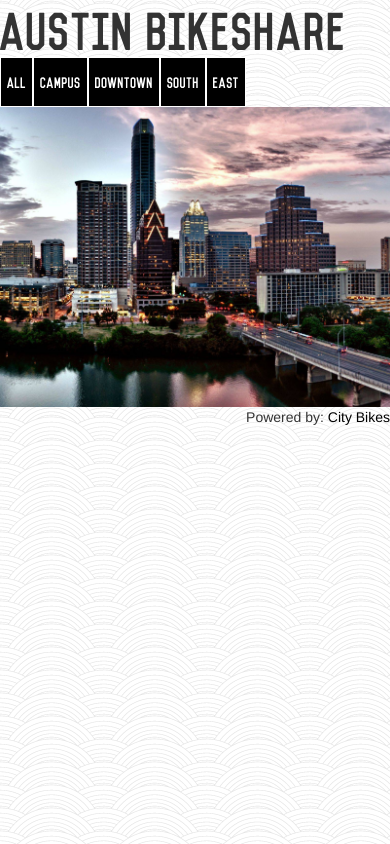
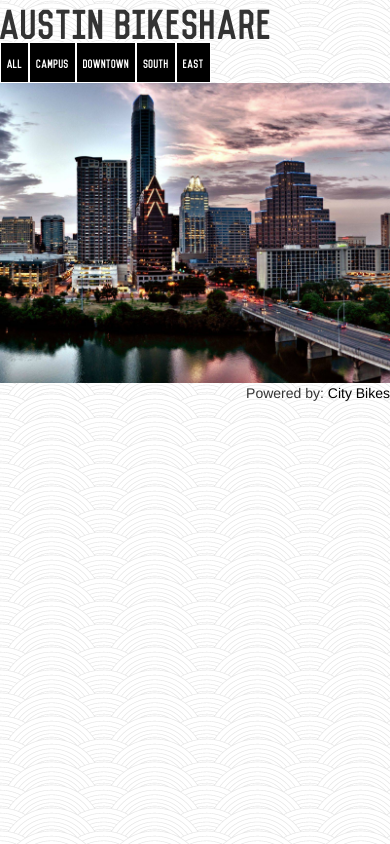
Before and after one commit to canaandavis/bikeShare, a plain HTML site: page index.html in a window 390 px wide. Drawn offline with nearby package versions, Linux system fonts and the light colour scheme.

Commit message:
Style updates

```diff
--- a/css/main.css
+++ b/css/main.css
@@ -48,6 +48,10 @@ body {
 	color: white;
 }
 
+.small_buttons_nav {
+	font-size: .8em;
+}
+
 button:focus {
 	outline: none;
 }
@@ -95,6 +99,10 @@ h1 {
 	font-family: 'lato', sans-serif;
 	margin: 0;
 	font-size: 2.1em;
+}
+
+#small_header {
+	font-size: 2.75em;
 }
 
 a {
--- a/index.html
+++ b/index.html
@@ -23,16 +23,30 @@
     <!-- <img src="loader.gif" id="loader"> -->
     <div class="container head_nav">
       <div class="row">
-        <div class="col-xs-12 col-sm-6 col-md-5 col-md-offset-2">
+        <div class="hidden-xs col-sm-6 col-md-5 col-md-offset-2">
           <h1>Austin Bikeshare</h1>
         </div>
-        <div class="col-xs-12 col-sm-5 col-md-5 links">
+
+        <div class="hidden-xs col-sm-5 col-md-5 links">
                 <button type="button" class="nav_button" value="all">      All</button><!--
              --><button type="button" class="nav_button" value="campus">   Campus</button><!--
              --><button type="button" class="nav_button" value="downtown"> Downtown</button><!--
              --><button type="button" class="nav_button" value="south">    South</button><!--
              --><button type="button" class="nav_button" value="east">    East</button>
         </div>
+
+        <div class="visible-xs col-xs-12">
+          <h1 id="small_header">Austin Bikeshare</h1>
+        </div>
+
+        <div class="visible-xs col-xs-12 small_buttons_nav">
+                <button type="button" class="nav_button" value="all">      All</button><!--
+             --><button type="button" class="nav_button" value="campus">   Campus</button><!--
+             --><button type="button" class="nav_button" value="downtown"> Downtown</button><!--
+             --><button type="button" class="nav_button" value="south">    South</button><!--
+             --><button type="button" class="nav_button" value="east">    East</button>
+        </div>
+
       </div>
     </div>
 
```
